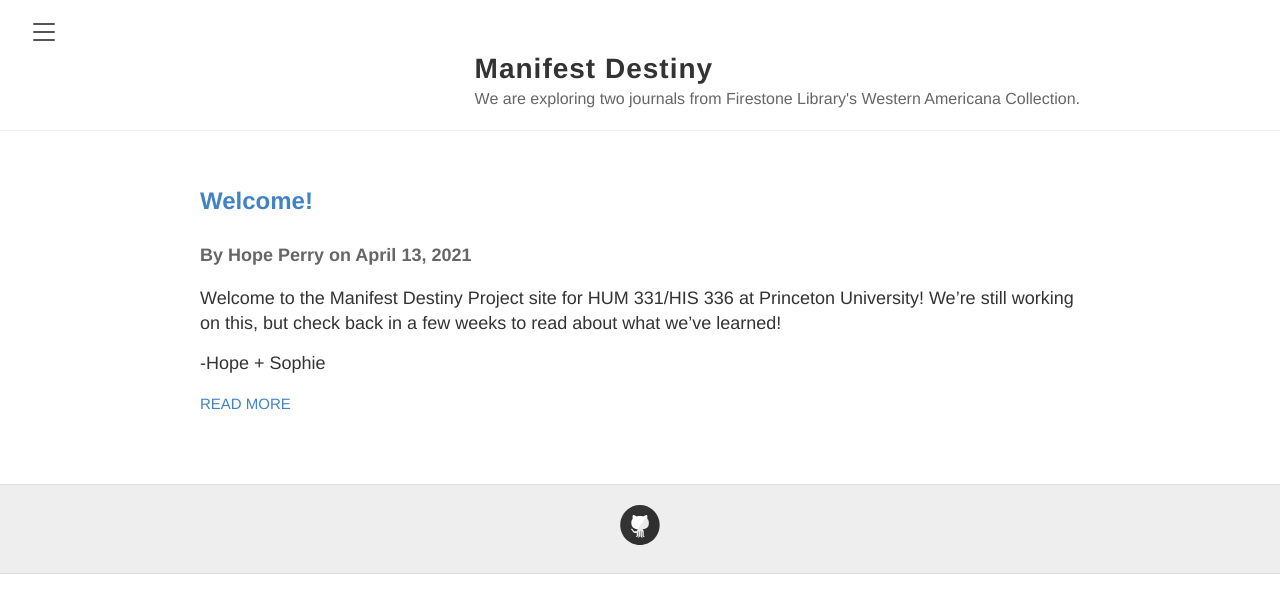
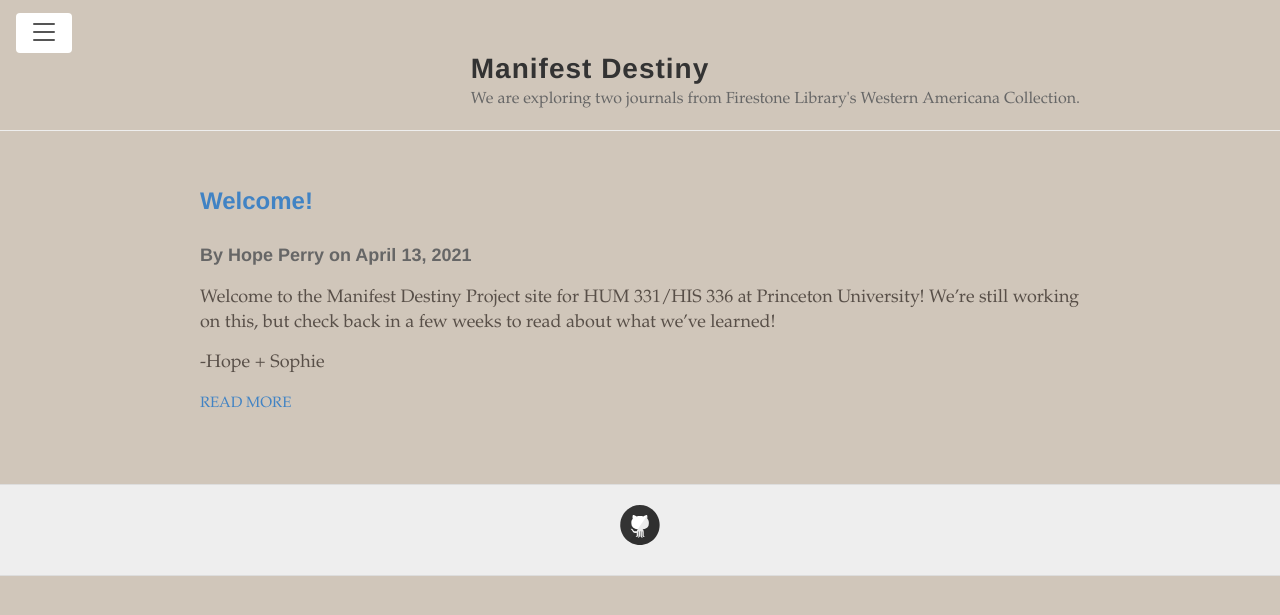
Before and after one commit to HUM-331-Princeton/manifest-destiny, a Jekyll site: the page built from index.md, in a window 1280 px wide. Shown: the top 615 px of the page. Built offline with Jekyll 4.4.1, drawn with Linux system fonts in a browser that asks for light colours.

Commit message:
Fonts + color design changes

```diff
--- a/_sass/_variables.scss
+++ b/_sass/_variables.scss
@@ -14,10 +14,15 @@ $gray: #666;
 $lightGray: #eee;
 $white: #fff;
 
+$tan: #d0c6ba;
+$brown: #584f48;
+
+
 // Font stacks
 $helvetica: Helvetica, Arial, sans-serif;
 $helveticaNeue: "Helvetica Neue", Helvetica, Arial, sans-serif;
 $georgia: Georgia, serif;
+$garamond: Garamond, serif;
 
 // Mobile breakpoints
 @mixin mobile {
--- a/style.scss
+++ b/style.scss
@@ -25,9 +25,9 @@ html {
 }
 
 body {
-	background: $white;
-  font: 18px/1.4 $helvetica;
-  color: $darkGray;
+	background: $tan;
+  font: 18px/1.4 $garamond;
+  color: $brown;
 }
 
 .container {
```
